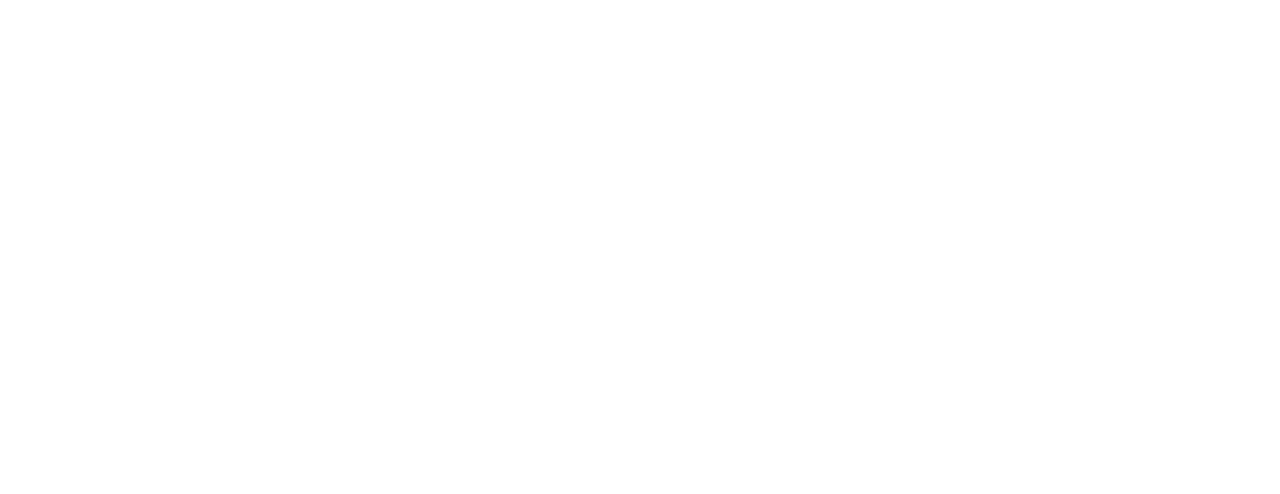
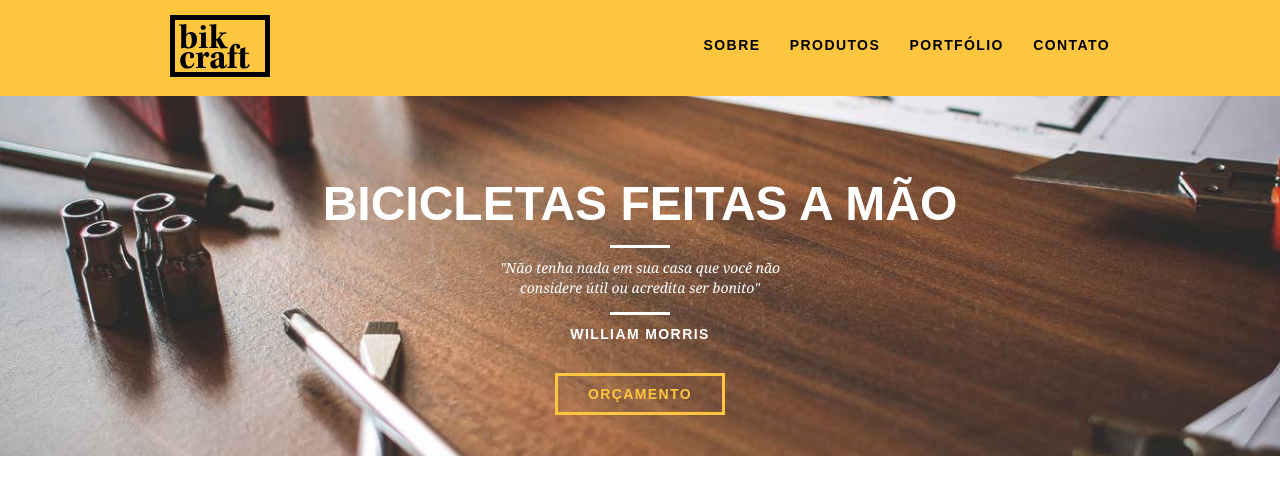
Before and after one commit to phedrakeson/bikcraft, a plain HTML site: page index.html in a window 1280 px wide. Drawn offline with Linux system fonts and the light colour scheme.

Commit message:
implementando introdução na home

```diff
--- a/css/style.css
+++ b/css/style.css
@@ -0,0 +1,109 @@
+/* Estilos Gerais */
+
+body {
+    font-family: Arial, Helvetica, sans-serif;
+}
+
+p {
+    font-family: Georgia, 'Times New Roman', serif;
+    font-size: 14px;
+    line-height: 20px;
+}
+
+.btn {
+    border: 3px solid #FEC63E;
+    padding: 10px 30px;
+    color: #FEC63E;
+    font-size: 14px;
+    font-weight: bold;
+    line-height: 20px;
+    text-transform: uppercase;
+    letter-spacing: .1em;
+}
+
+.btn:hover {
+    color: #FFF;
+    border-color: #FFF;
+}
+
+/* Header */
+
+.header {
+    position: fixed;
+    top: 0;
+    width: 100%;
+    background: #FEC63E;
+    padding: 15px 0;
+}
+
+.header_menu {
+    text-align: right;
+
+}
+
+.header_menu ul li {
+    display: inline-block;
+    margin-left: 25px;
+    margin-top: 20px;
+}
+
+.header_menu ul li a {
+    color: #000;
+    font-weight: bold;
+    text-transform: uppercase;
+    letter-spacing: .1em;
+    font-size: 14px;
+    line-height: 20px;
+    padding: 10px 0;
+}
+
+.header_menu ul li a:hover {
+    color: #FFF;
+}
+
+/* Introdução */
+
+.introducao {
+    height: 360px;
+    width: 100%;
+    background: url("../img/bg.jpg");
+    background-size: cover;
+    margin-top: 96px;
+    text-align: center;
+    padding-top: 80px;
+}
+
+.introducao h1 {
+    font-size: 48px;
+    color: #FFF;
+    font-weight: bold;
+    text-transform: uppercase;
+}
+
+
+.quote-externo {
+    max-width: 320px;
+    margin: 0 auto;
+    color: #FFF;
+    margin-bottom: 40px;
+}
+
+.quote-externo p {
+    font-style: italic;
+}
+
+.quote-externo p:before, .quote-externo p:after {
+    content: "";
+    display: block;
+    width: 60px;
+    height: 3px;
+    background: #FFF;
+    margin: 14px auto 10px auto;
+}
+
+.quote-externo cite {
+    font-style: normal;
+    font-weight: bold;
+    font-size: 14px;
+    letter-spacing: .1em;
+}
--- a/index.html
+++ b/index.html
@@ -10,6 +10,32 @@
     </head>
 
     <body>
+        <header class="header">
+            <div class="container">
+                <a href="index.html" class="grid-4">
+                    <img src="img/bikcraft.svg" alt="Bikcraft">
+                </a>
+                <nav class="grid-12 header_menu">
+                    <ul>
+                        <li><a href="sobre.html">Sobre</a></li>
+                        <li><a href="produtos.html">Produtos</a></li>
+                        <li><a href="portfolio.html">Portfólio</a></li>
+                        <li><a href="contato.html">Contato</a></li>
+                    </ul>
+                </nav>
+            </div>
+        </header>
+
+        <section class="introducao">
+            <div class="container">
+                <h1>Bicicletas Feitas a Mão</h1>
+                <blockquote class="quote-externo">
+                    <p>"Não tenha nada em sua casa que você não considere útil ou acredita ser bonito"</p>
+                    <cite>WILLIAM MORRIS</cite>
+                </blockquote>
+                <a href="produtos.html" class="btn">Orçamento</a>
+            </div>
+        </section>
 
     </body>
 </html>
```
